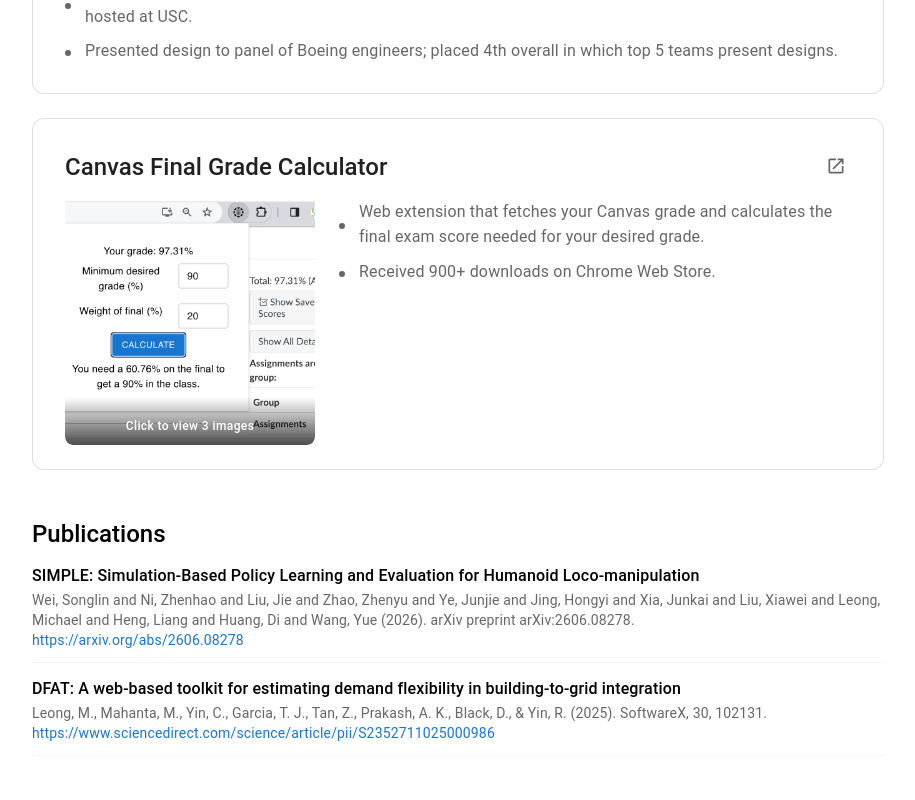
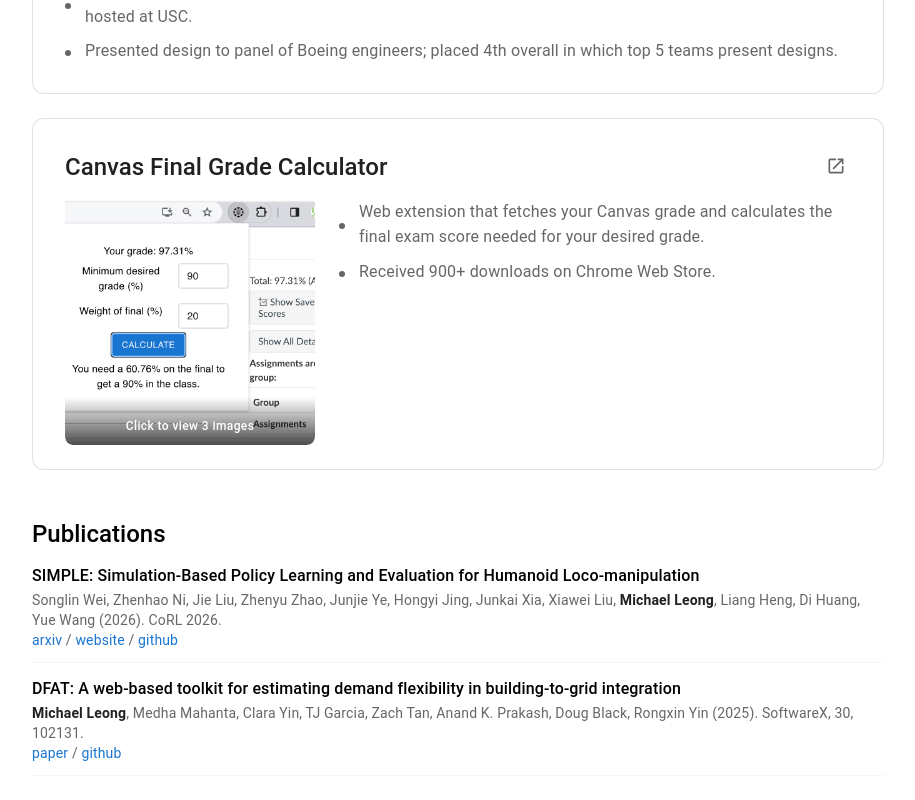
Before and after one commit to leongmichael/leongmichael.github.io, a React (Create React App) app: page / in a window 1280 px wide. Shown: the part 3642-4442 px from the top of the page, without its empty margins (182-1097 px from the left). Built offline with nearby package versions, Linux system fonts and the light colour scheme; the HTML template or start-up script is replaced by a standard one.

Commit message:
pulibcation styling

```diff
--- a/src/components/Publications/Publications.js
+++ b/src/components/Publications/Publications.js
@@ -1,38 +1,116 @@
 import React from 'react';
 import { Box, Typography, Grid } from '@mui/material';
-import publications from './Publications.json'; // Import the JSON file
+import publications from './Publications.json';
+
+const LINK_FIELDS = [
+  ['arxiv', 'arxiv'],
+  ['paper', 'paper'],
+  ['pdf', 'pdf'],
+  ['website', 'website'],
+  ['site', 'site'],
+  ['github', 'github'],
+  ['repo', 'repo'],
+  ['code', 'code'],
+  ['dataset', 'dataset'],
+  ['video', 'video'],
+];
+
+const getPublicationLinks = (pub) => {
+  const seen = new Set();
+  const links = [];
+
+  LINK_FIELDS.forEach(([field, label]) => {
+    if (pub[field] && !seen.has(pub[field])) {
+      seen.add(pub[field]);
+      links.push({ label, url: pub[field] });
+    }
+  });
+
+  if (pub.links) {
+    Object.entries(pub.links).forEach(([label, url]) => {
+      if (url && !seen.has(url)) {
+        seen.add(url);
+        links.push({ label, url });
+      }
+    });
+  }
+
+  if (pub.link && !seen.has(pub.link)) {
+    links.push({ label: 'paper', url: pub.link });
+  }
+
+  return links;
+};
+
+const NAME_SPLIT = /(Michael Leong|Leong, Michael|Leong, M\.)/gi;
+const isOwnName = (part) => /^(Michael Leong|Leong, Michael|Leong, M\.)$/i.test(part);
+
+const highlightName = (text) =>
+  text.split(NAME_SPLIT).map((part, index) =>
+    isOwnName(part) ? (
+      <Box component="span" key={`${part}-${index}`} sx={{ fontWeight: 700, color: 'text.primary' }}>
+        {part}
+      </Box>
+    ) : (
+      part
+    )
+  );
+
+const PublicationLinks = ({ links }) => {
+  if (!links.length) return null;
+
+  return (
+    <Typography variant="body2" color="primary" component="div">
+      {links.map((link, index) => (
+        <React.Fragment key={`${link.label}-${link.url}`}>
+          {index > 0 && (
+            <Box component="span" sx={{ color: 'text.secondary' }}>
+              {' / '}
+            </Box>
+          )}
+          <a
+            href={link.url}
+            target="_blank"
+            rel="noopener noreferrer"
+            style={{ textDecoration: 'none', color: 'inherit' }}
+          >
+            {link.label}
+          </a>
+        </React.Fragment>
+      ))}
+    </Typography>
+  );
+};
 
 const Publications = () => {
-  const PublicationItem = ({ title, authors, year, journal, link }) => (
+  const PublicationItem = ({ pub }) => {
+    const links = getPublicationLinks(pub);
+
+    return (
       <Box sx={{ py: 1.5, borderBottom: '1px dotted #eee' }}>
         <Grid container spacing={2}>
           <Grid item xs>
-          <Typography variant="subtitle1" fontWeight="medium">{title}</Typography>
+            <Typography variant="subtitle1" fontWeight="medium">{pub.title}</Typography>
             <Typography variant="body2" color="text.secondary">
-            {authors} ({year}). {journal}.
+              {highlightName(pub.authors)} ({pub.year}). {pub.journal}.
             </Typography>
-          <Typography variant="body2" color="primary">
-            <a href={link} target="_blank" rel="noopener noreferrer" style={{ textDecoration: 'none', color: 'inherit' }}>
-              {link}
-            </a>
+            <PublicationLinks links={links} />
+            {pub.description && (
+              <Typography variant="body2" color="text.secondary" sx={{ mt: 0.5 }}>
+                {pub.description}
               </Typography>
+            )}
           </Grid>
         </Grid>
       </Box>
     );
+  };
 
   return (
     <Box mb={4}>
       <Typography variant="h5" fontWeight="medium" mb={0}>Publications</Typography>
       {publications.map((pub, index) => (
-        <PublicationItem
-          key={index}
-          title={pub.title}
-          authors={pub.authors}
-          year={pub.year}
-          journal={pub.journal}
-          link={pub.link}
-        />
+        <PublicationItem key={index} pub={pub} />
       ))}
     </Box>
   );
--- a/src/components/Publications/Publications.json
+++ b/src/components/Publications/Publications.json
@@ -1,16 +1,19 @@
 [
   {
     "title": "SIMPLE: Simulation-Based Policy Learning and Evaluation for Humanoid Loco-manipulation",
-    "authors": "Wei, Songlin and Ni, Zhenhao and Liu, Jie and Zhao, Zhenyu and Ye, Junjie and Jing, Hongyi and Xia, Junkai and Liu, Xiawei and Leong, Michael and Heng, Liang and Huang, Di and Wang, Yue",
+    "authors": "Songlin Wei, Zhenhao Ni, Jie Liu, Zhenyu Zhao, Junjie Ye, Hongyi Jing, Junkai Xia, Xiawei Liu, Michael Leong, Liang Heng, Di Huang, Yue Wang",
     "year": 2026,
-    "journal": "arXiv preprint arXiv:2606.08278",
-    "link": "https://arxiv.org/abs/2606.08278"
+    "journal": "CoRL 2026",
+    "arxiv": "https://arxiv.org/abs/2606.08278",
+    "website": "https://psi-lab.ai/SIMPLE/",
+    "github": "https://github.com/physical-superintelligence-lab/SIMPLE"
   },
   {
     "title": "DFAT: A web-based toolkit for estimating demand flexibility in building-to-grid integration",
-      "authors": "Leong, M., Mahanta, M., Yin, C., Garcia, T. J., Tan, Z., Prakash, A. K., Black, D., & Yin, R.",
+    "authors": "Michael Leong, Medha Mahanta, Clara Yin, TJ Garcia, Zach Tan, Anand K. Prakash, Doug Black, Rongxin Yin",
     "year": 2025,
     "journal": "SoftwareX, 30, 102131",
-      "link": "https://www.sciencedirect.com/science/article/pii/S2352711025000986"
+    "paper": "https://www.sciencedirect.com/science/article/pii/S2352711025000986",
+    "github": "https://github.com/rongxinyin/DF-Assessment-Tool"
   }
 ]
```
Lines whose indentation alone changed are shown as unchanged.
